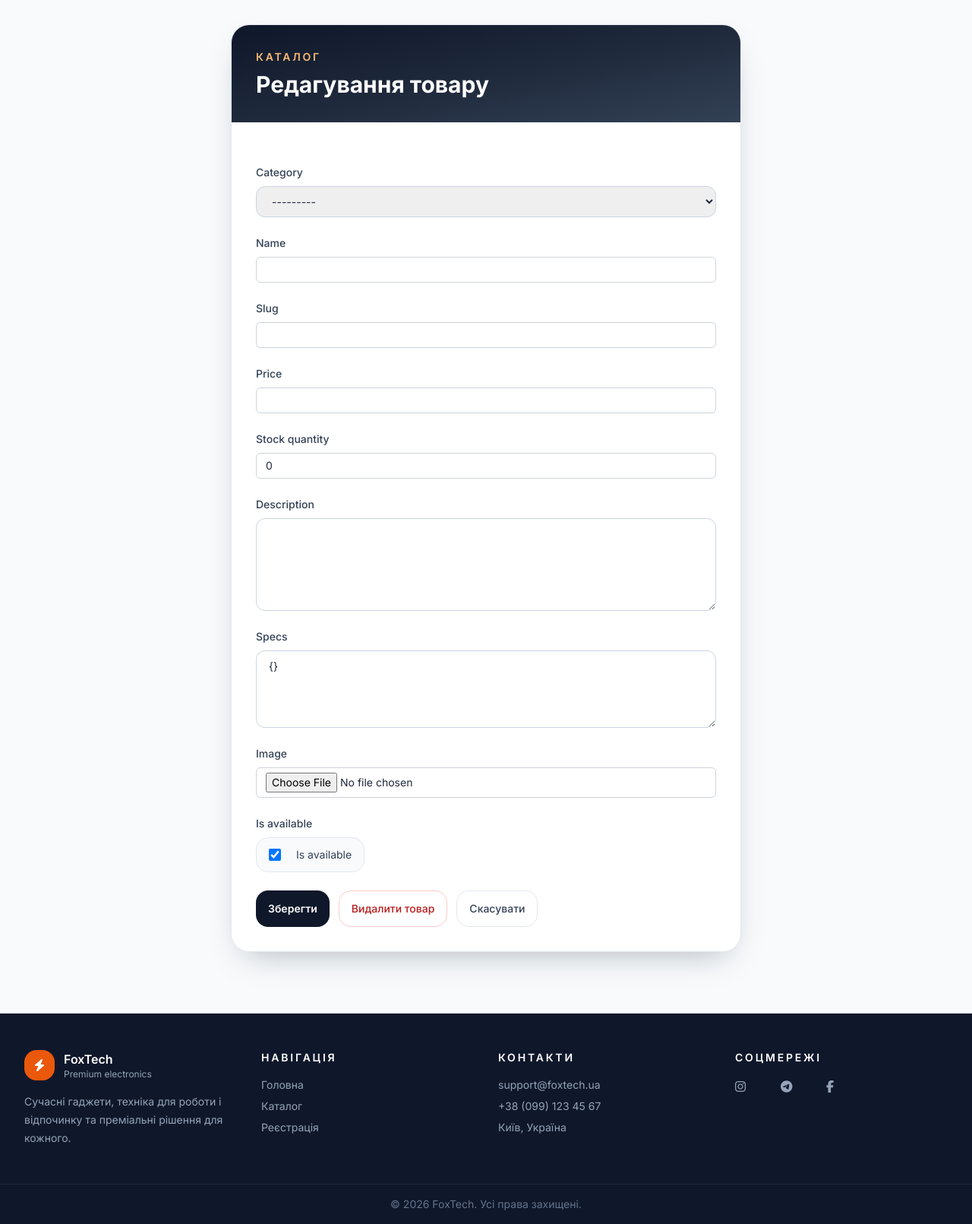
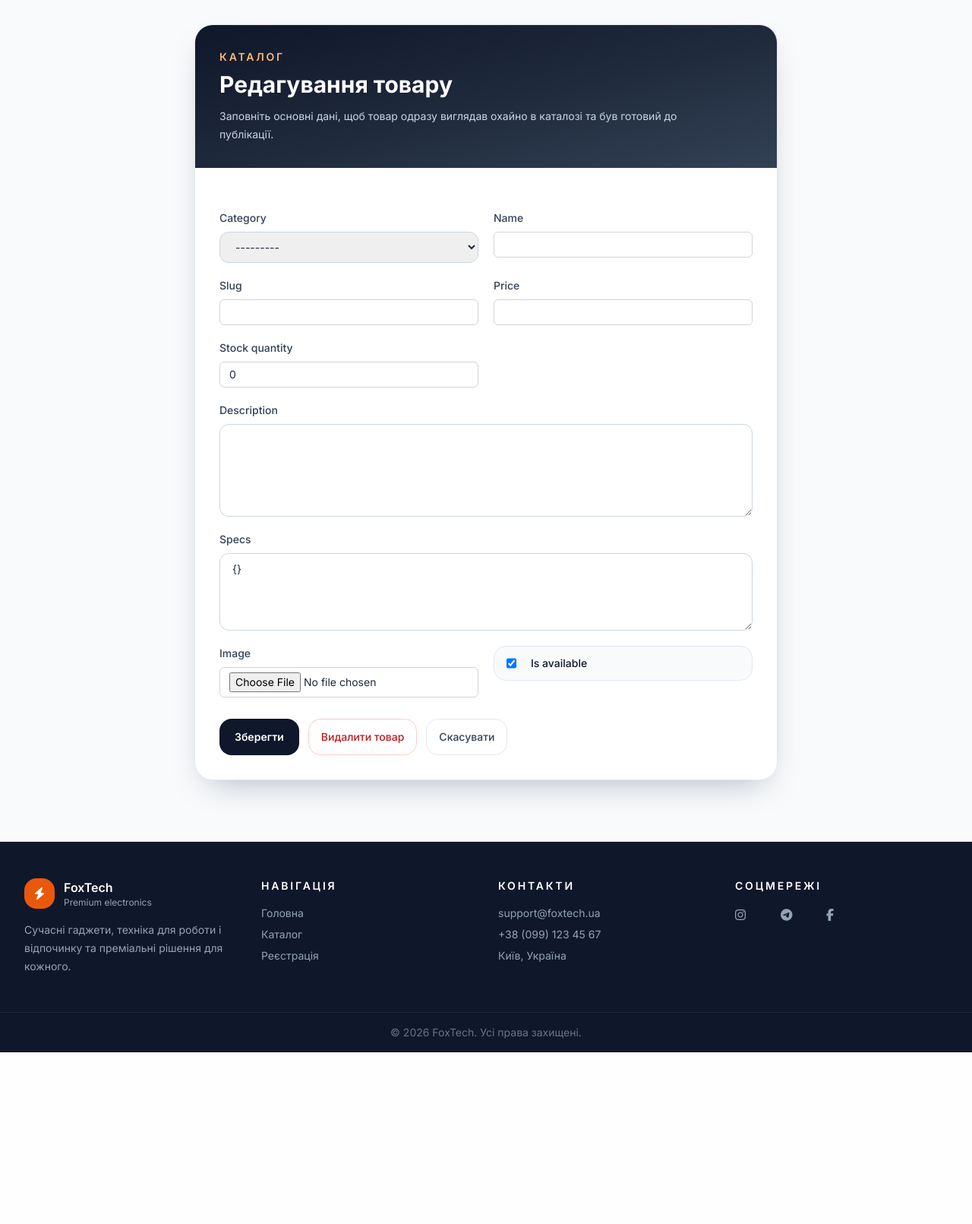
Before and after one commit to VolodymyrMishchenko98/FoxTech, a Django app: template templates/store/product_form.html in a window 1280 px wide. Shown: the part 99-1710 px from the top of the page at 76% size. After the commit the page ends 1484 px from the top, so only its background shows below. Run offline with Django 5.2, Linux system fonts and the light colour scheme; tables that the repository leaves empty hold one stand-in row (values such as "Sample post"); the template is opened without the code that fills it: values that come from a table or form of the project are taken from there, most other values are stand-ins (such as "Sample title", 1, 10 or a date in 2020); data that the repository does not hold is empty; some libraries are stand-ins or nearby versions.

Commit message:
Polish product form layout

```diff
--- a/templates/partials/form_fields.html
+++ b/templates/partials/form_fields.html
@@ -1,17 +1,24 @@
 {% for field in form.visible_fields %}
-    <div>
-        <label class="mb-2 block text-sm font-medium text-slate-700" for="{{ field.id_for_label }}">
-            {{ field.label }}
-        </label>
+    <div class="{% if field.name == 'description' or field.name == 'specs' %}sm:col-span-2{% endif %}">
         {% if field.field.widget.input_type == 'checkbox' %}
-            <label class="inline-flex items-center gap-3 rounded-2xl border border-slate-200 bg-slate-50 px-4 py-3 text-sm text-slate-700">
-                {{ field }}
-                <span>{{ field.label }}</span>
+            <label class="flex cursor-pointer items-center gap-3 rounded-2xl border border-slate-200 bg-slate-50 px-4 py-3 text-sm text-slate-700 transition hover:border-orange-500 hover:bg-orange-50">
+                <span class="flex h-5 w-5 items-center justify-center">
+                    {{ field }}
+                </span>
+                <span>
+                    <span class="block font-medium text-slate-900">{{ field.label }}</span>
+                    {% if field.help_text %}
+                        <span class="mt-0.5 block text-xs text-slate-500">{{ field.help_text }}</span>
+                    {% endif %}
+                </span>
             </label>
         {% else %}
+            <label class="mb-2 block text-sm font-medium text-slate-700" for="{{ field.id_for_label }}">
+                {{ field.label }}
+            </label>
             {{ field }}
         {% endif %}
-        {% if field.help_text %}
+        {% if field.help_text and field.field.widget.input_type != 'checkbox' %}
             <p class="mt-1 text-xs text-slate-500">{{ field.help_text }}</p>
         {% endif %}
         {% if field.errors %}
--- a/templates/store/product_form.html
+++ b/templates/store/product_form.html
@@ -5,21 +5,27 @@
 {% endblock %}
 
 {% block content %}
-<div class="mx-auto w-full max-w-2xl">
+<div class="mx-auto w-full max-w-3xl">
     <div class="overflow-hidden rounded-3xl border border-slate-200 bg-white shadow-soft">
         <div class="bg-gradient-to-br from-slate-900 via-slate-800 to-slate-700 px-6 py-8 text-white sm:px-8">
             <p class="text-sm font-semibold uppercase tracking-[0.2em] text-orange-300">Каталог</p>
             <h1 class="mt-2 text-3xl font-bold">
                 {% if object %}Редагування товару{% else %}Новий товар{% endif %}
             </h1>
+            <p class="mt-3 max-w-2xl text-sm leading-6 text-slate-300">
+                Заповніть основні дані, щоб товар одразу виглядав охайно в каталозі та був готовий до публікації.
+            </p>
         </div>
 
         <div class="px-6 py-8 sm:px-8">
             <form method="post" novalidate class="space-y-6" enctype="multipart/form-data">
                 {% csrf_token %}
-                {% include 'partials/form_fields.html' with form=form %}
-                <div class="flex flex-wrap items-center gap-3">
-                    <button type="submit" class="inline-flex items-center justify-center rounded-2xl bg-slate-900 px-4 py-3 text-sm font-semibold text-white transition hover:bg-orange-600">
+                <div class="grid gap-5 sm:grid-cols-2">
+                    {% include 'partials/form_fields.html' with form=form %}
+                </div>
+
+                <div class="flex flex-wrap items-center gap-3 pt-1">
+                    <button type="submit" class="inline-flex items-center justify-center rounded-2xl bg-slate-900 px-5 py-3 text-sm font-semibold text-white transition hover:bg-orange-600">
                         Зберегти
                     </button>
                     {% if object %}
```
